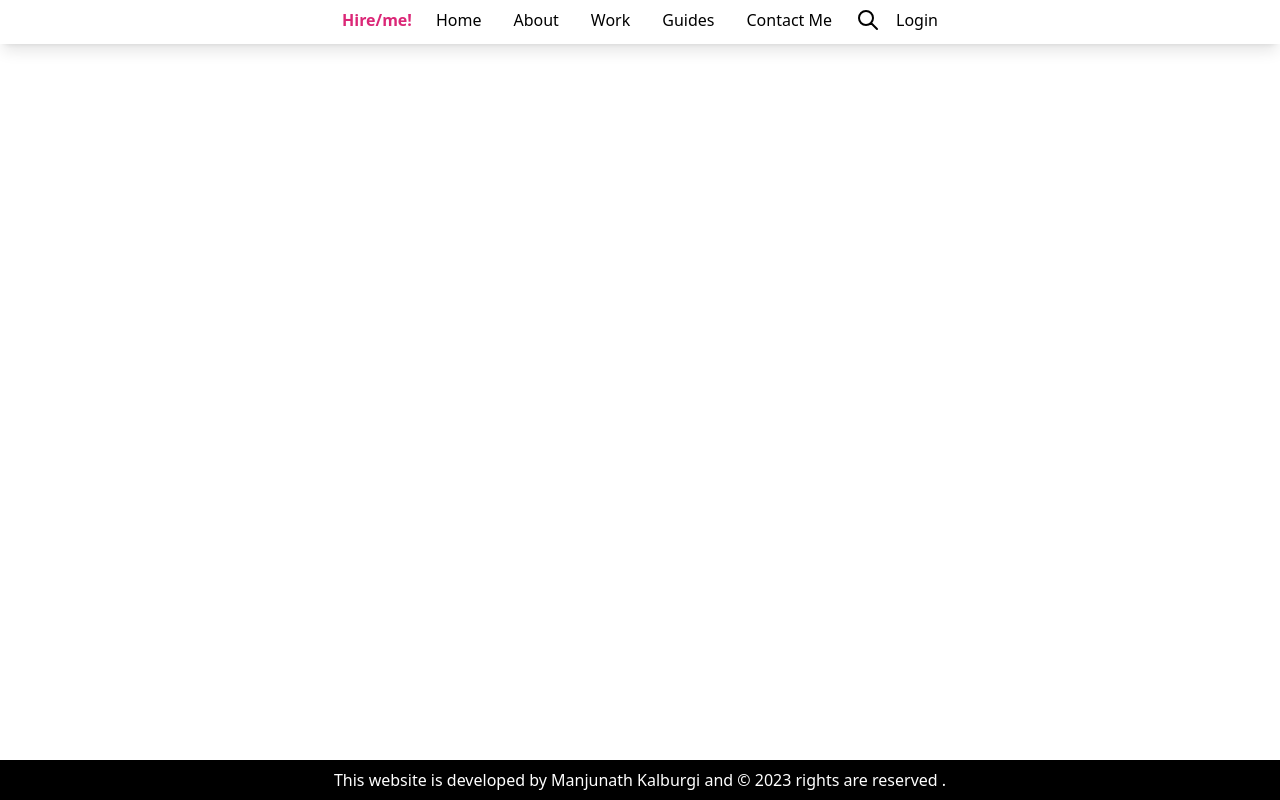
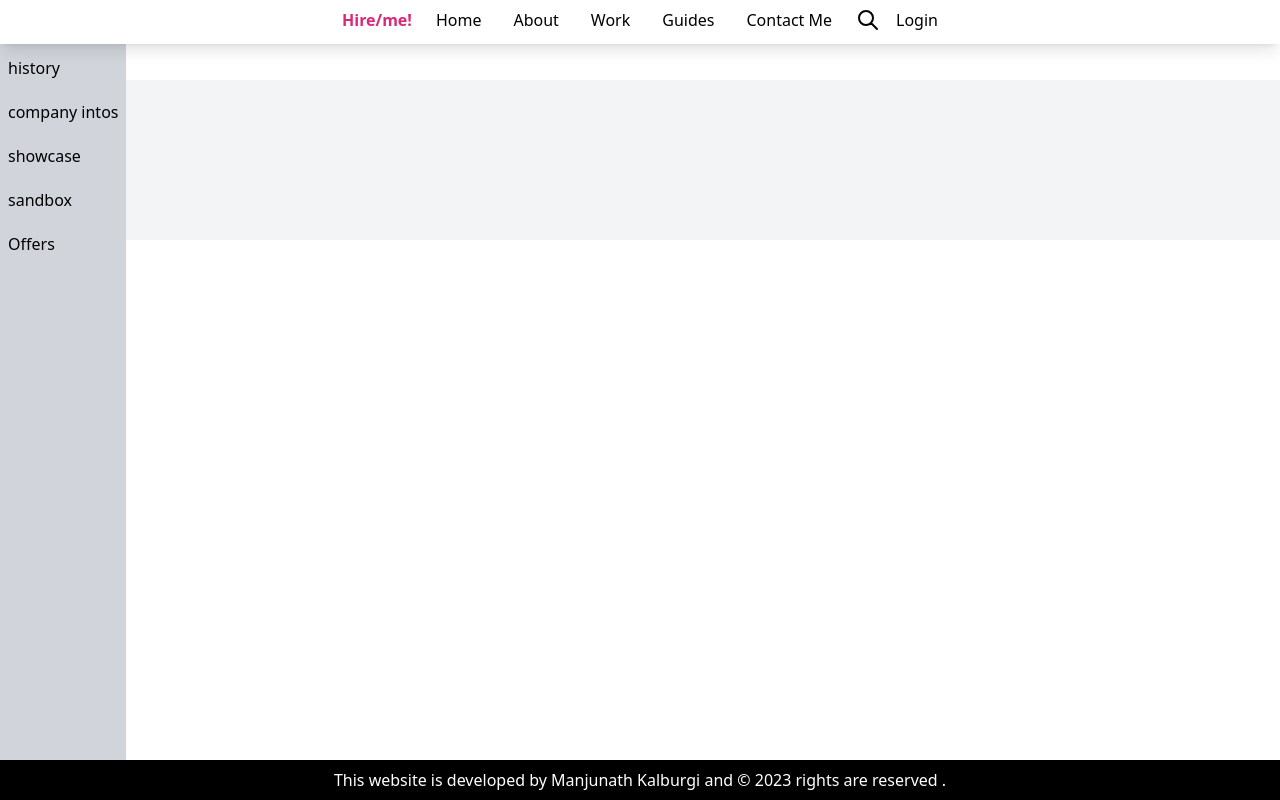
Before and after one commit to kalburgimanjunath/2023-24-my-profile, a React (Create React App) app: page /coding in a window 1280 px wide. Built offline with nearby package versions, Linux system fonts and the light colour scheme.

Commit message:
Update 3 files

```diff
--- a/src/App.js
+++ b/src/App.js
@@ -11,6 +11,7 @@ import {
   Details,
   Design,
   Login,
+  Coding,
 } from "./pages/index";
 import Lessons from "./pages/Lessons";
 function RequireAuth({ children }) {
@@ -28,6 +29,8 @@ export default function App() {
       <Header />
       <div className="mx-20">
         <Routes>
+          <Route path="/coding" element={<Coding />} />
+          <Route path="/coding/:id" element={<Coding />}></Route>
           <Route path="/lessons" element={<Lessons />} />
           <Route path="/login" element={<Login profile={About[0]} />} />
           <Route
--- /dev/null
+++ b/src/pages/Coding.js
@@ -0,0 +1,35 @@
+import React, { useState } from "react";
+import { Link, useParams } from "react-router-dom";
+import { Routes, Route } from "react-router";
+
+const Sidebar = () => {
+  const menuitems = [
+    { title: "Coding" },
+    { title: "history" },
+    { title: "company intos" },
+    { title: "showcase" },
+    { title: "sandbox" },
+    { title: "Offers" },
+  ];
+  return (
+    menuitems &&
+    menuitems.map((item) => {
+      return (
+        <div className="p-2 mb-1 text-black hover:bg-gray-500 hover:cursor-pointer">
+          <Link to={`../coding/:${item.title}`}>{item.title}</Link>
+        </div>
+      );
+    })
+  );
+};
+export default function Coding() {
+  const { id } = useParams();
+  return (
+    <div className="mt-20 ml-0 grid grid-cols-2">
+      <div className="fixed mt-15 pt-1 left-0 bottom-0 bg-gray-300 text-gray-100 top-0 w-3/2">
+        <Sidebar />
+      </div>
+      <div className="m-20">{id}</div>
+    </div>
+  );
+}
--- a/src/pages/index.js
+++ b/src/pages/index.js
@@ -6,10 +6,12 @@ import Contact from "./Contact";
 import Details from "./Details";
 import Login from "./Login";
 import Design from "./Design";
+import Coding from "./Coding";
 export {
   Home,
   Login,
   Design,
+  Coding,
   About as AboutPage,
   Products,
   Articles,
```
